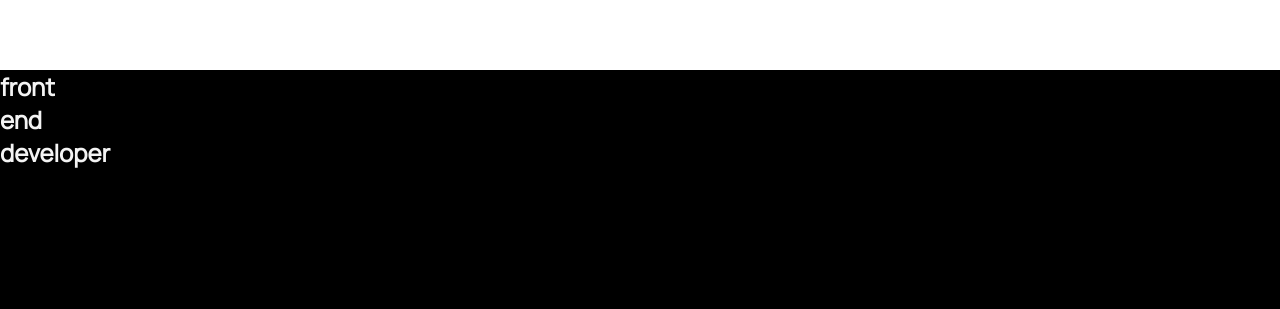
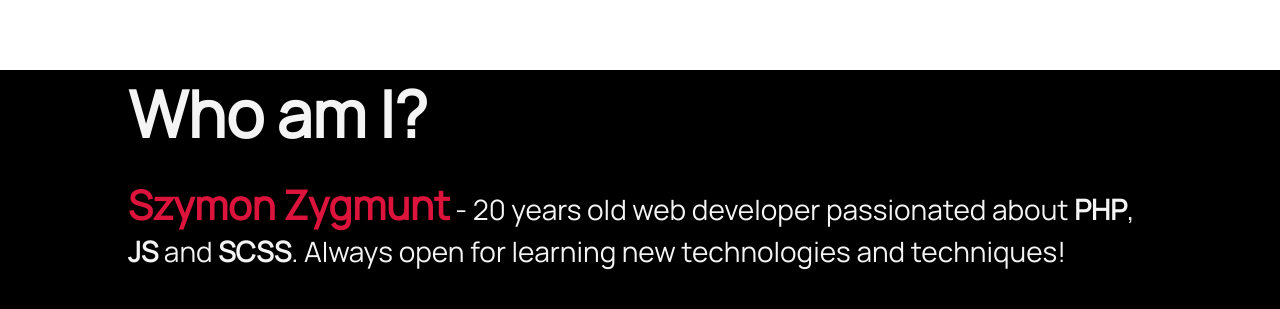
Before and after one commit to zygmuntszymon/szymonzygmunt.art, a website: page index.html in a window 1280 px wide. Shown: the part 1199-1508 px from the top of the page. Drawn offline with nearby package versions, Linux system fonts and the light colour scheme.

Commit message:
starting about me section

```diff
--- a/index.html
+++ b/index.html
@@ -32,9 +32,14 @@
         </div>
     </div>
     <div class="about">
-        <h2>front</h2>
-        <h2>end</h2>
-        <h2>developer</h2>
+        <div class="about-container">
+            <h1 class="">Who am I?</h1>
+            <p><span>Szymon Zygmunt</span> - 20 years old web developer passionated about <b>PHP</b>, <b>JS</b> and
+                <b>SCSS</b>. Always open for learning
+                new technologies and
+                techniques!
+            </p>
+        </div>
     </div>
 </body>
 <script src="src/main.js"></script>
--- a/src/main.js
+++ b/src/main.js
@@ -1,3 +1,7 @@
+window.onbeforeunload = function () {
+    window.scrollTo(0, 0);
+}
+
 const trailer = document.getElementById("trailer");
 
 window.onmousemove = e => {
--- a/src/styles/input.scss
+++ b/src/styles/input.scss
@@ -100,7 +100,7 @@ body {
     display: inline-block;
     position: relative;
     line-height: 0;
-    background: #42a4ff;
+    //background: #42a4ff;
 
     img {
         position: relative;
@@ -111,25 +111,25 @@ body {
         max-width: 1360px;
         bottom: 10vh;
 
-        -webkit-filter: brightness(100%) contrast(120%) grayscale(100%) hue-rotate(0deg) invert(0%) opacity(100%) saturate(100%) sepia(0%);
-        filter: brightness(100%) contrast(120%) grayscale(100%) hue-rotate(0deg) invert(0%) opacity(100%) saturate(100%) sepia(0%);
-        mix-blend-mode: multiply;
+        // -webkit-filter: brightness(100%) contrast(120%) grayscale(100%) hue-rotate(0deg) invert(0%) opacity(100%) saturate(100%) sepia(0%);
+        // filter: brightness(100%) contrast(120%) grayscale(100%) hue-rotate(0deg) invert(0%) opacity(100%) saturate(100%) sepia(0%);
+        // mix-blend-mode: multiply;
 
         -webkit-animation: opacity-up 0.5s cubic-bezier(0.250, 0.460, 0.450, 0.940) 1s both;
         animation: opacity-up 0.5s cubic-bezier(0.250, 0.460, 0.450, 0.940) 1s both;
     }
 
-    &::after {
-        content: '';
-        position: absolute;
-        width: 100%;
-        height: 100%;
-        top: 0;
-        left: 0;
-        mix-blend-mode: lighten;
-        background: #ab0000;
-        opacity: 0.83;
-    }
+    // &::after {
+    //     content: '';
+    //     position: absolute;
+    //     width: 100%;
+    //     height: 100%;
+    //     top: 0;
+    //     left: 0;
+    //     mix-blend-mode: lighten;
+    //     background: #ab0000;
+    //     opacity: 0.83;
+    // }
 }
 
 .hero-text {
@@ -163,7 +163,30 @@ body {
     height: 100vh;
     width: 100vw;
     color: $col-bg;
-    background-color: $col-text;
+    background-color: black;
+
+    @include centering(center, start);
+
+    .about-container {
+        width: 80%;
+
+        h1 {
+            font-size: 4rem;
+            font-weight: bold;
+            margin-bottom: 20px;
+        }
+
+        p {
+            span {
+                font-weight: bold;
+                font-size: 2.5rem;
+                color: crimson;
+            }
+
+            font-size: 1.75rem;
+        }
+    }
+
 }
 
 /**
```
Also changed, not shown: src/styles/input.css, 1 other file.
